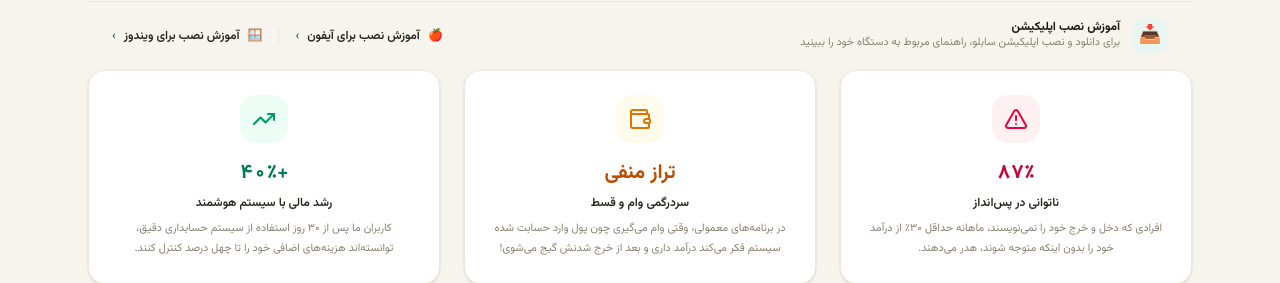
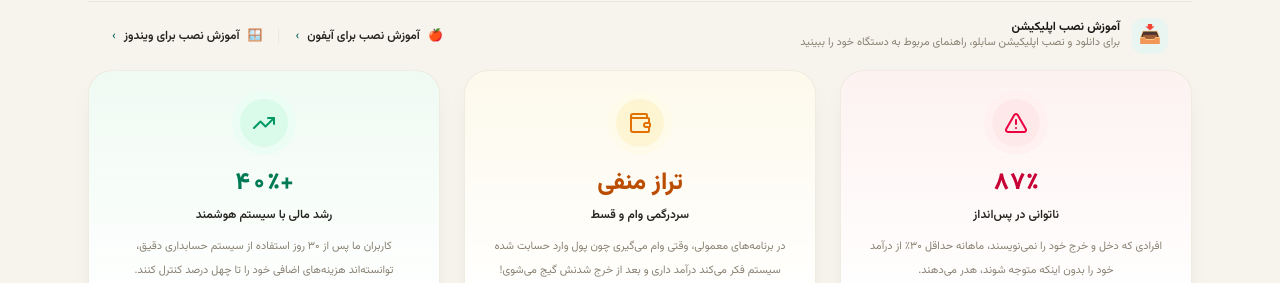
Before and after one commit to parsaasadzadeh/Sablo-Web, a Next.js app: page / in a window 1280 px wide. Shown: the part 669-952 px from the top of the page. Built offline with nearby package versions, Linux system fonts and the light colour scheme; no server answers.

Commit message:
Update StatsSection.js

```diff
--- a/src/components/landing/StatsSection.js
+++ b/src/components/landing/StatsSection.js
@@ -1,40 +1,60 @@
-import { AlertTriangle, Wallet, TrendingUp } from 'lucide-react';
+import { AlertTriangle, Wallet, TrendingUp } from "lucide-react";
+
+const stats = [
+  {
+    icon: <AlertTriangle size={24} />,
+    value: "۸۷٪",
+    title: "ناتوانی در پس‌انداز",
+    text: "افرادی که دخل و خرج خود را نمی‌نویسند، ماهانه حداقل ۳۰٪ از درآمد خود را بدون اینکه متوجه شوند، هدر می‌دهند.",
+    card: "bg-gradient-to-b from-rose-50/70 to-white",
+    iconBox: "bg-rose-100/70 text-rose-600 ring-8 ring-rose-50",
+    valueColor: "text-rose-700",
+  },
+  {
+    icon: <Wallet size={24} />,
+    value: "تراز منفی",
+    title: "سردرگمی وام و قسط",
+    text: "در برنامه‌های معمولی، وقتی وام می‌گیری چون پول وارد حسابت شده سیستم فکر می‌کند درآمد داری و بعد از خرج شدنش گیج می‌شوی!",
+    card: "bg-gradient-to-b from-amber-50/70 to-white",
+    iconBox: "bg-amber-100/70 text-amber-600 ring-8 ring-amber-50",
+    valueColor: "text-amber-700",
+  },
+  {
+    icon: <TrendingUp size={24} />,
+    value: "+۴۰٪",
+    title: "رشد مالی با سیستم هوشمند",
+    text: "کاربران ما پس از ۳۰ روز استفاده از سیستم حسابداری دقیق، توانسته‌اند هزینه‌های اضافی خود را تا چهل درصد کنترل کنند.",
+    card: "bg-gradient-to-b from-emerald-50/70 to-white",
+    iconBox: "bg-emerald-100/70 text-emerald-600 ring-8 ring-emerald-50",
+    valueColor: "text-emerald-700",
+  },
+];
 
 export default function StatsSection() {
   return (
-    <section id="stats" className="grid grid-cols-1 md:grid-cols-3 gap-6 mb-20">
-      <div className="bg-white p-6 rounded-2xl border border-[#EDE8DC] text-center shadow-sm">
-        <div className="w-12 h-12 mx-auto bg-rose-50 text-rose-600 rounded-2xl flex items-center justify-center mb-4">
-          <AlertTriangle size={24} />
+    <section
+      id="stats"
+      className="grid grid-cols-1 md:grid-cols-3 gap-6 mb-20"
+    >
+      {stats.map((s) => (
+        <div
+          key={s.title}
+          className={`${s.card} p-7 rounded-3xl border border-[#EDE8DC]/80 text-center shadow-[0_10px_30px_-15px_rgba(26,25,22,0.15)] transition-all duration-300 hover:-translate-y-1 hover:shadow-[0_16px_36px_-14px_rgba(26,25,22,0.2)] motion-reduce:transition-none motion-reduce:hover:translate-y-0`}
+        >
+          <div
+            className={`w-12 h-12 mx-auto ${s.iconBox} rounded-full flex items-center justify-center mb-5`}
+          >
+            {s.icon}
+          </div>
+          <h3 className={`text-2xl font-extrabold ${s.valueColor} tabular mb-2`}>
+            {s.value}
+          </h3>
+          <span className="text-xs font-semibold block text-[#26241F] mb-3">
+            {s.title}
+          </span>
+          <p className="text-[11px] text-[#8A8273] leading-6">{s.text}</p>
         </div>
-        <h3 className="text-xl font-bold text-rose-700 tabular mb-2">۸۷٪</h3>
-        <span className="text-xs font-semibold block text-[#26241F] mb-2">ناتوانی در پس‌انداز</span>
-        <p className="text-[11px] text-[#8A8273] leading-5">
-          افرادی که دخل و خرج خود را نمی‌نویسند، ماهانه حداقل ۳۰٪ از درآمد خود را بدون اینکه متوجه شوند، هدر می‌دهند.
-        </p>
-      </div>
-
-      <div className="bg-white p-6 rounded-2xl border border-[#EDE8DC] text-center shadow-sm">
-        <div className="w-12 h-12 mx-auto bg-amber-50 text-amber-600 rounded-2xl flex items-center justify-center mb-4">
-          <Wallet size={24} />
-        </div>
-        <h3 className="text-xl font-bold text-amber-700 tabular mb-2">تراز منفی</h3>
-        <span className="text-xs font-semibold block text-[#26241F] mb-2">سردرگمی وام و قسط</span>
-        <p className="text-[11px] text-[#8A8273] leading-5">
-          در برنامه‌های معمولی، وقتی وام می‌گیری چون پول وارد حسابت شده سیستم فکر می‌کند درآمد داری و بعد از خرج شدنش گیج می‌شوی!
-        </p>
-      </div>
-
-      <div className="bg-white p-6 rounded-2xl border border-[#EDE8DC] text-center shadow-sm">
-        <div className="w-12 h-12 mx-auto bg-emerald-50 text-emerald-600 rounded-2xl flex items-center justify-center mb-4">
-          <TrendingUp size={24} />
-        </div>
-        <h3 className="text-xl font-bold text-emerald-700 tabular mb-2">+۴۰٪</h3>
-        <span className="text-xs font-semibold block text-[#26241F] mb-2">رشد مالی با سیستم هوشمند</span>
-        <p className="text-[11px] text-[#8A8273] leading-5">
-          کاربران ما پس از ۳۰ روز استفاده از سیستم حسابداری دقیق، توانسته‌اند هزینه‌های اضافی خود را تا چهل درصد کنترل کنند.
-        </p>
-      </div>
+      ))}
     </section>
   );
 }
```
